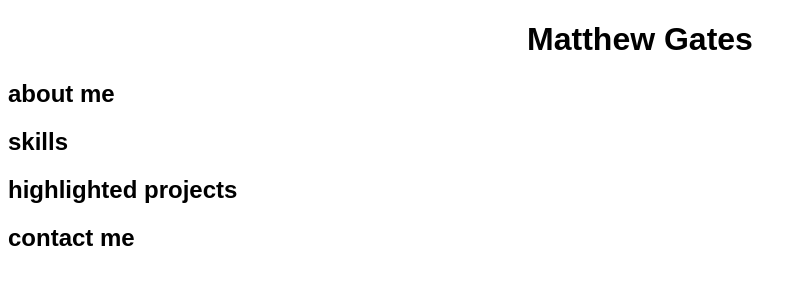
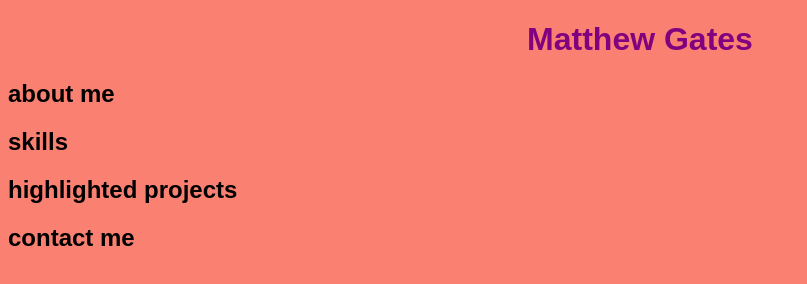
Before and after one commit to bigmattcompany/bigmattcompany.github.io, a plain HTML site: page index.html in a window 1280 px wide. Shown: the whole page, without its empty margins (0-807 px from the left). Drawn offline with Linux system fonts and the light colour scheme.

Commit message:
Add files via upload

```diff
--- a/styles.css
+++ b/styles.css
@@ -1,8 +1,8 @@
 body {
-    background: [salmon];
+    background:salmon;
     font-family: Arial, Helvetica, sans-serif;
     }
     h1 {
-    color: [purple];
+    color:purple;
     text-align: center;
     }
```
